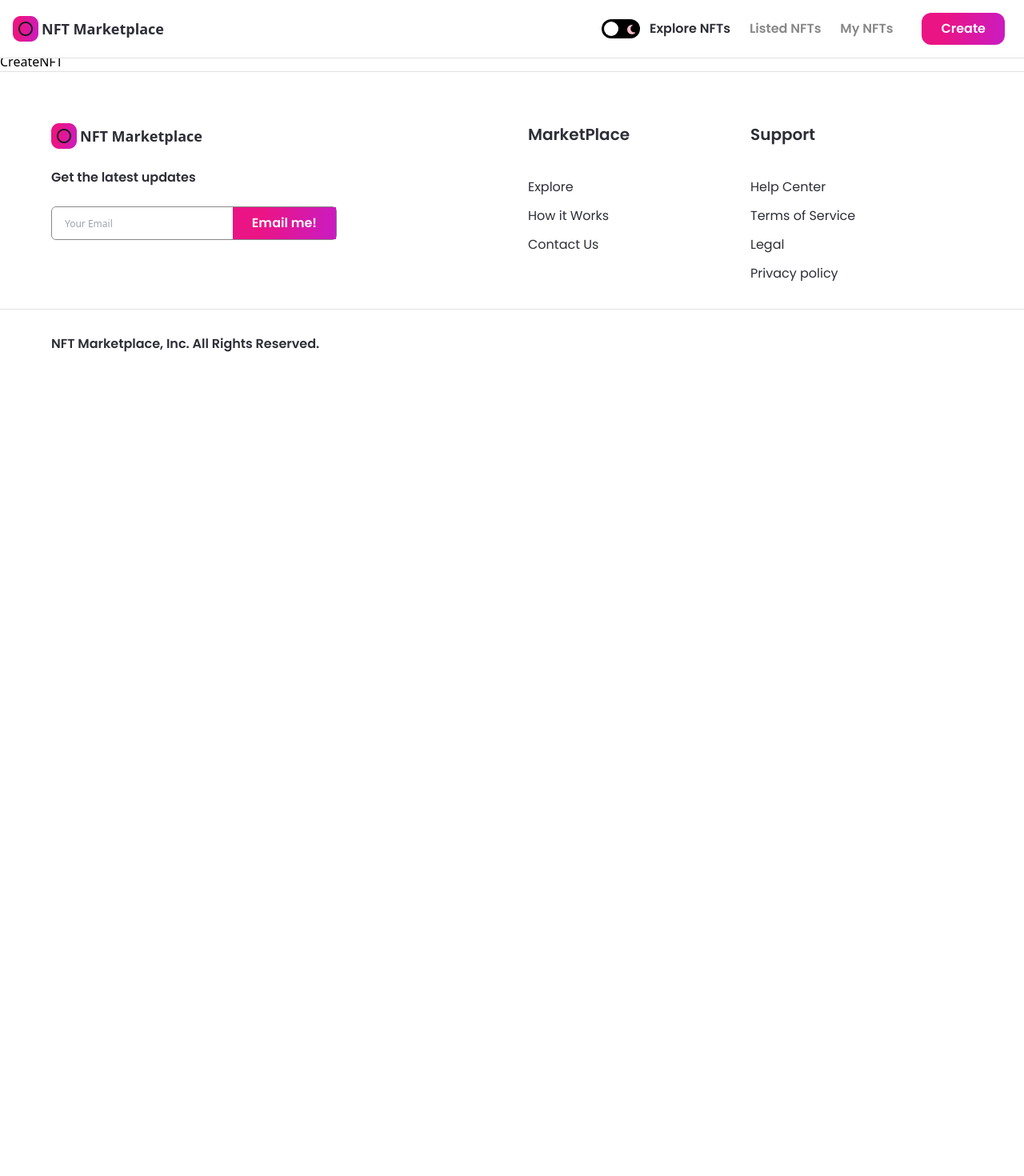
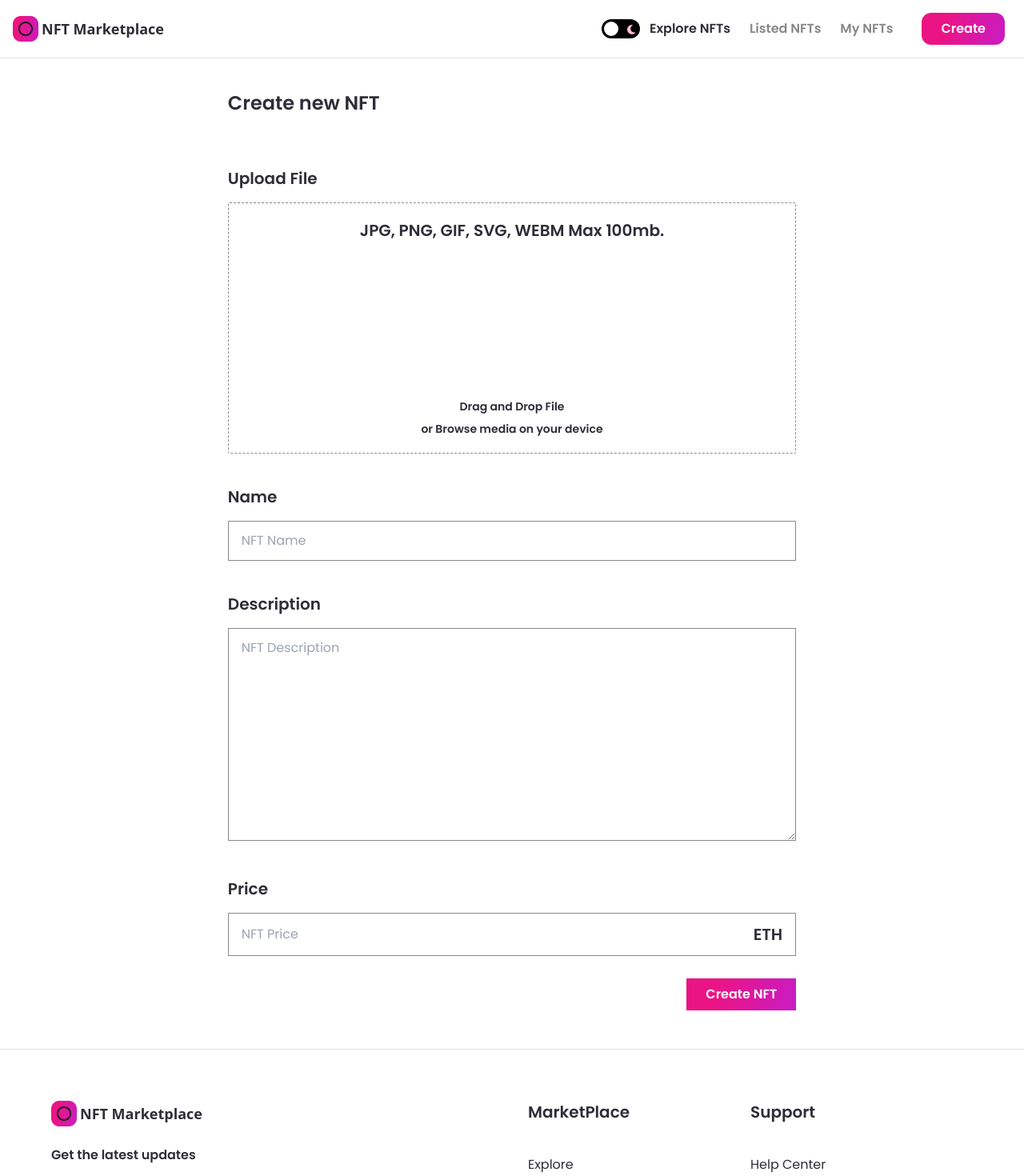
Before and after one commit to girirajbhosale69/giri_nft_marketplace, a Next.js app: page /create-nft in a window 1280 px wide. Shown: the top 1470 px of the page at 80% size. Before the commit the page ends 800 px from the top, so only its background shows below. Built offline with nearby package versions, Linux system fonts and the light colour scheme.

Commit message:
create the create nft page

```diff
--- /dev/null
+++ b/components/Input.jsx
@@ -0,0 +1,36 @@
+/* eslint-disable no-unused-vars */
+import React from 'react';
+
+const Input = ({ inputType, title, placeholder, handleClick }) => (
+  <div className="mt-10 w-full">
+    <p className="font-poppins dark:text-white text-nft-black-1 font-semibold text-xl">{title}</p>
+
+    {inputType === 'number' ? (
+      <div className="dark:bg-nft-black-1 bg-white border dark:border-nft-black-1 border-nft-gray-2 rouded-lg w-full outline-none font-poppins dark:text-white text-nft-gray-2 text-base mt-4 px-4 py-3 flexBetween flex-row">
+        <input
+          type="number"
+          className="flex w-full dark:bg-nft-black-1 bg-white outline-none"
+          placeholder={placeholder}
+          onChange={handleClick}
+        />
+        <p className="font-poppins dark:text-white text-nft-black-1 font-semibold text-xl">ETH</p>
+      </div>
+    ) : inputType === 'textarea' ? (
+      <textarea
+        rows={10}
+        className="dark:bg-nft-black-1 bg-white border dark:border-nft-black-1 border-nft-gray-2 rouded-lg w-full outline-none font-poppins dark:text-white text-nft-gray-2 text-base mt-4 px-4 py-3"
+        placeholder={placeholder}
+        onChange={handleClick}
+      />
+    ) : (
+      <input
+        className="dark:bg-nft-black-1 bg-white border dark:border-nft-black-1 border-nft-gray-2 rouded-lg w-full outline-none font-poppins dark:text-white text-nft-gray-2 text-base mt-4 px-4 py-3"
+        placeholder={placeholder}
+        onChange={handleClick}
+      />
+    )}
+
+  </div>
+);
+
+export default Input;
--- a/components/index.js
+++ b/components/index.js
@@ -4,5 +4,6 @@ import Button from './Button';
 import Banner from './Banner';
 import CreatorCard from './CreatorCard';
 import NFTCard from './NFTCard';
+import Input from './Input';
 
-export { Navbar, Footer, Button, Banner, CreatorCard, NFTCard };
+export { Navbar, Footer, Button, Banner, CreatorCard, NFTCard, Input };
--- a/pages/create-nft.js
+++ b/pages/create-nft.js
@@ -1,7 +1,102 @@
-import React from 'react';
+/* eslint-disable no-unused-vars */
+import { useState, useMemo, useCallback, useContext } from 'react';
+import { useRouter } from 'next/router';
+import { useDropzone } from 'react-dropzone';
+import Image from 'next/image';
+import { useTheme } from 'next-themes';
 
-const CreateNFT = () => (
-  <div>CreateNFT</div>
-);
+import { Button, Input } from '../components';
+import images from '../assets';
+
+const CreateNFT = () => {
+  const [fileUrl, setFileUrl] = useState(null);
+  const [formInput, setFormInput] = useState({ price: '', name: '', description: '' });
+  const { theme } = useTheme();
+
+  const onDrop = useCallback(() => {
+    // upload image to the ipfs
+  }, []);
+
+  const { getRootProps, getInputProps, isDragActive, isDragAccept, isDragReject } = useDropzone({
+    onDrop,
+    accept: 'image/*',
+    maxSize: 5000000,
+  });
+
+  const fileStyle = useMemo(() => (
+    `dark:bg-nft-black-1 bg-white border dark:border-white border-nft-gray-2 flex flex-col items-center p-5 rounded-sm border-dashed
+    ${isDragActive && 'border-file-active'}
+    ${isDragAccept && 'border-file-accept'}
+    ${isDragReject && 'border-file-reject'}`
+  ), [isDragActive, isDragAccept, isDragReject]);
+
+  return (
+    <div className="flex justify-center sm:px-4 p-12">
+      <div className="w-3/5 md:w-full">
+        <h1 className="font-poppins dark:text-white text-nft-black-1 text-2xl minlg:text-4xl font-semibold sm:mb-4">Create new NFT</h1>
+        <div className="mt-16">
+          <p className="font-poppins dark:text-white text-nft-black-1 font-semibold text-xl">Upload File</p>
+          <div className="mt-4">
+            <div {...getRootProps()} className={fileStyle}>
+              <input {...getInputProps()} />
+              <div className="flexCenter flex-col text-center">
+                <p className="font-poppins dark:text-white text-nft-black-1 font-semibold text-xl">JPG, PNG, GIF, SVG, WEBM Max 100mb.</p>
+
+                <div className="my-12 w-full flex justify-center">
+                  <Image
+                    src={images.upload}
+                    width={100}
+                    height={100}
+                    objectFit="contain"
+                    alt="file upload"
+                    className={theme === 'light' && 'filter invert'}
+                  />
+                </div>
+
+                <p className="font-poppins dark:text-white text-nft-black-1 font-semibold text-sm">Drag and Drop File</p>
+                <p className="font-poppins dark:text-white text-nft-black-1 font-semibold text-sm mt-2">or Browse media on your device</p>
+              </div>
+            </div>
+            {fileUrl && (
+              <aside>
+                <div>
+                  <img src={fileUrl} alt="asset_file" />
+                </div>
+              </aside>
+            )}
+          </div>
+        </div>
+
+        <Input
+          inputType="input"
+          title="Name"
+          placeholder="NFT Name"
+          handleClick={(e) => setFormInput({ ...formInput, name: e.target.value })}
+        />
+        <Input
+          inputType="textarea"
+          title="Description"
+          placeholder="NFT Description"
+          handleClick={(e) => setFormInput({ ...formInput, description: e.target.value })}
+        />
+        <Input
+          inputType="number"
+          title="Price"
+          placeholder="NFT Price"
+          handleClick={(e) => setFormInput({ ...formInput, price: e.target.value })}
+        />
+
+        <div className="mt-7 w-full flex justify-end">
+          <Button
+            btnName="Create NFT"
+            className="rounded-xl"
+            handleClick={() => {}}
+          />
+        </div>
+
+      </div>
+    </div>
+  );
+};
 
 export default CreateNFT;
```
